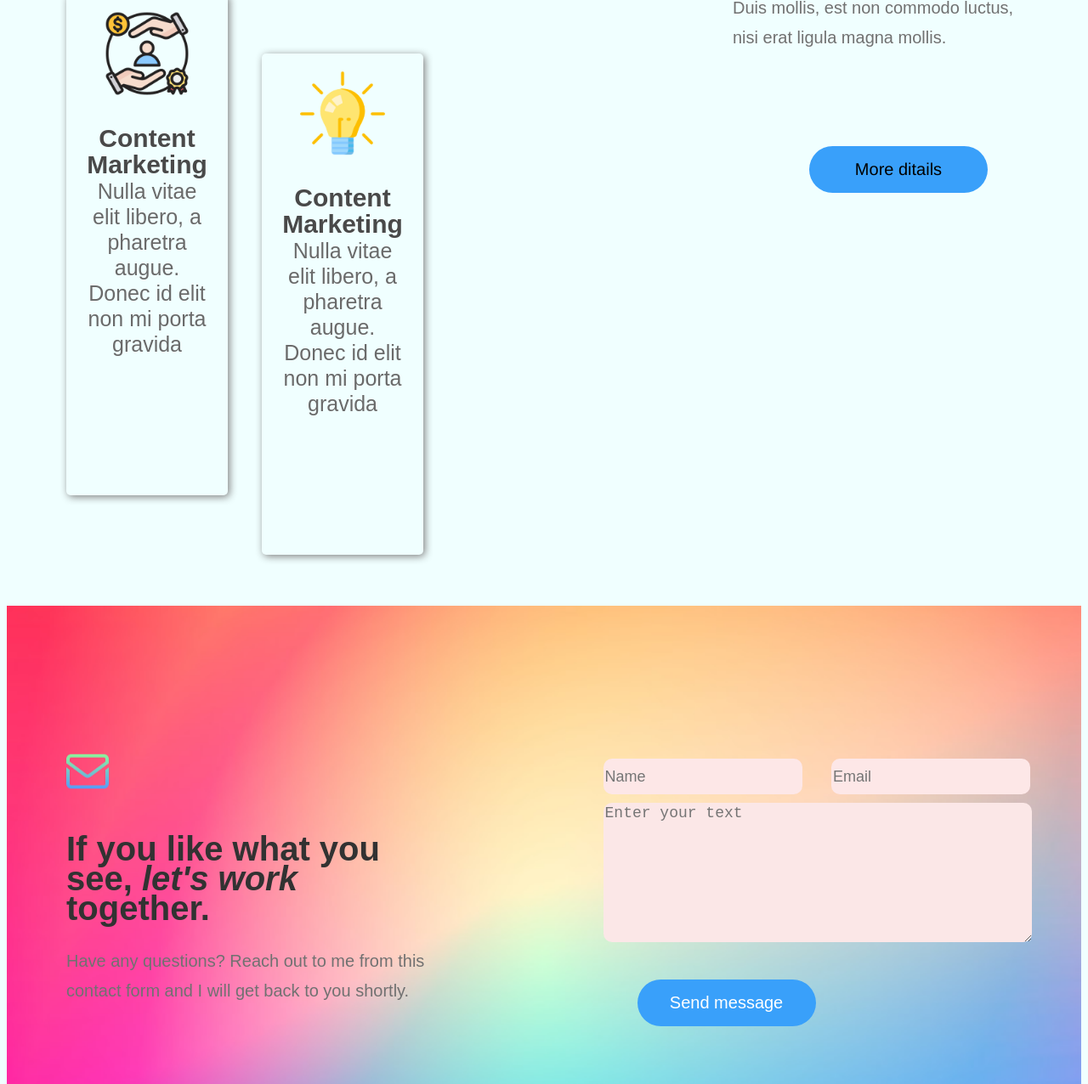
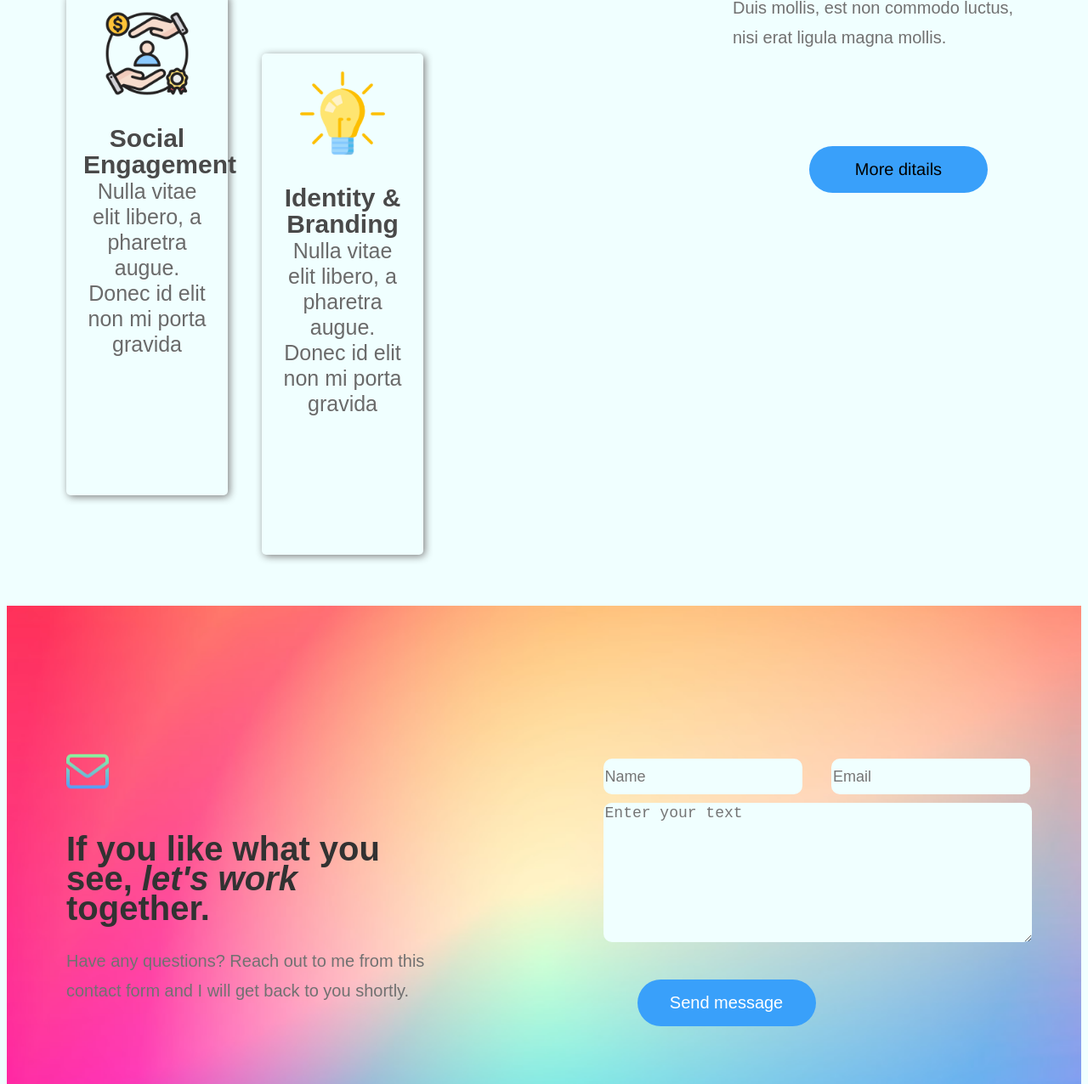
Before and after one commit to shal0m-bon/Portfolio_Web_app, a plain HTML site: page index.html in a window 1280 px wide. Shown: the part 4266-5542 px from the top of the page at 85% size. Drawn offline with Linux system fonts and the light colour scheme.

Commit message:
a few finishing touches

```diff
--- a/assets/syles.css
+++ b/assets/syles.css
@@ -260,14 +260,14 @@ div.text img{
     height: 40px;
     border: none;
     border-radius: 10px;
-    background-color: rgb(253, 231, 231);
+    background-color: azure;
     font-size: 18px;
     margin-top: 60px;
     margin-right: 30px;
 }
 .contact textarea{
     width: 500px;
-    background-color: rgb(251, 231, 231);
+    background-color: azure;
     border-radius: 10px;
     border: none;
     margin-top: 10px;
--- a/index.html
+++ b/index.html
@@ -147,17 +147,17 @@
                     </div>
                     <div class="secondcards" class="lower" style="margin-top: 70px;" >
                         <img src="/images/cube.png" alt="icon1.1"><br>
-                        <p style="    font-size: 25px; font-weight: 500; color: rgb(106, 106, 106); text-align: center;"> <span style=" font-size: 30px; font-weight: 700; color: rgb(73, 73, 73); margin-top: 30px; ">Content Marketing</span><br>Nulla vitae elit libero, a pharetra augue. Donec id elit non mi porta gravida</p>
+                        <p style="    font-size: 25px; font-weight: 500; color: rgb(106, 106, 106); text-align: center;"> <span style=" font-size: 30px; font-weight: 700; color: rgb(73, 73, 73); margin-top: 30px; ">Product Design</span><br>Nulla vitae elit libero, a pharetra augue. Donec id elit non mi porta gravida</p>
                     </div>
                 </div>
                 <div class="flexcards" >
                     <div class="secondcards" class="upper">
                         <img src="/images/award2.png" alt="icon1.1"><br>
-                        <p style="    font-size: 25px; font-weight: 500; color: rgb(106, 106, 106); text-align: center;"> <span style=" font-size: 30px; font-weight: 700; color: rgb(73, 73, 73); margin-top: 30px; ">Content Marketing</span><br>Nulla vitae elit libero, a pharetra augue. Donec id elit non mi porta gravida</p>
+                        <p style="    font-size: 25px; font-weight: 500; color: rgb(106, 106, 106); text-align: center;"> <span style=" font-size: 30px; font-weight: 700; color: rgb(73, 73, 73); margin-top: 30px; ">Social Engagement</span><br>Nulla vitae elit libero, a pharetra augue. Donec id elit non mi porta gravida</p>
                     </div>
                     <div class="secondcards" class="lower" style="margin-top: 70px;">
                         <img src="/images/bulb_icon2.png" alt="icon1.1"><br>
-                        <p style="    font-size: 25px; font-weight: 500; color: rgb(106, 106, 106); text-align: center;"> <span style=" font-size: 30px; font-weight: 700; color: rgb(73, 73, 73); margin-top: 30px; ">Content Marketing</span><br>Nulla vitae elit libero, a pharetra augue. Donec id elit non mi porta gravida</p>
+                        <p style="    font-size: 25px; font-weight: 500; color: rgb(106, 106, 106); text-align: center;"> <span style=" font-size: 30px; font-weight: 700; color: rgb(73, 73, 73); margin-top: 30px; ">Identity & Branding</span><br>Nulla vitae elit libero, a pharetra augue. Donec id elit non mi porta gravida</p>
                     </div>
                 </div>
             </div>
```
